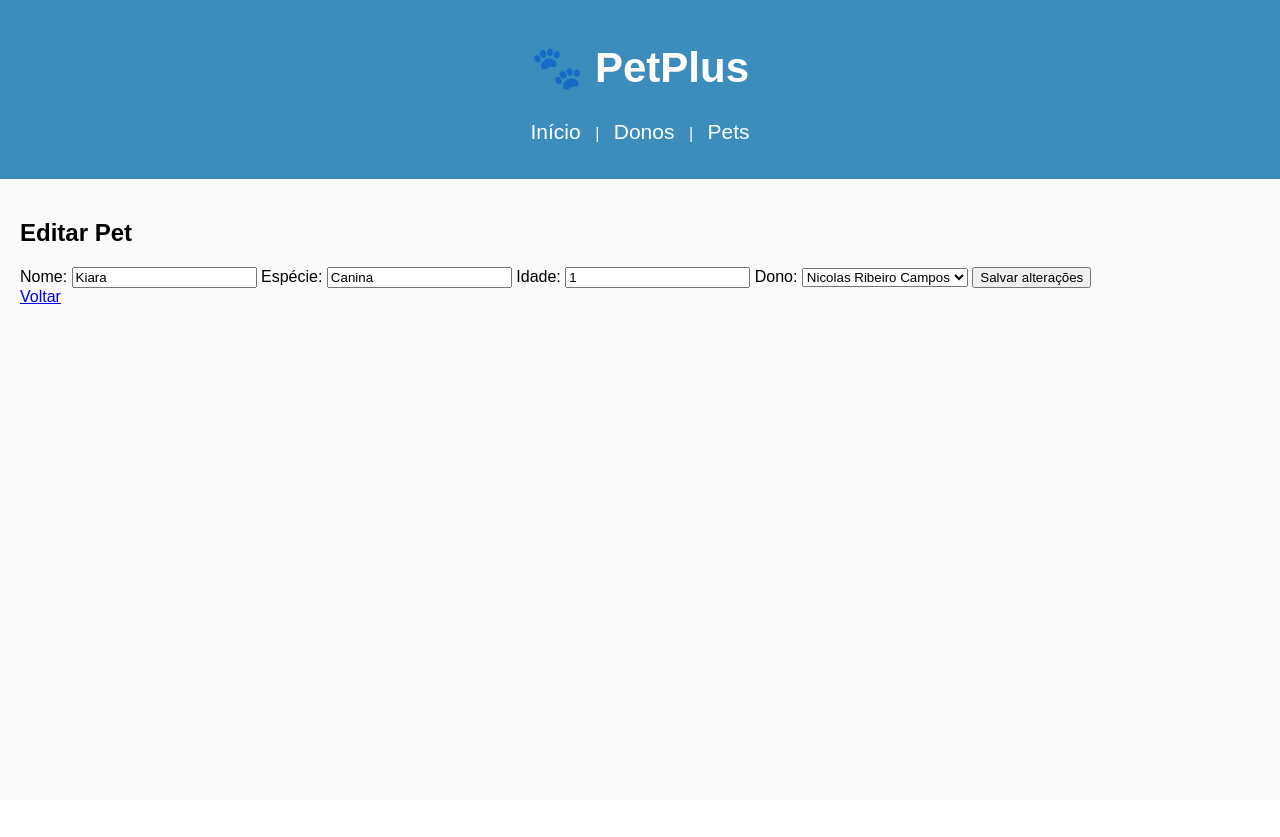
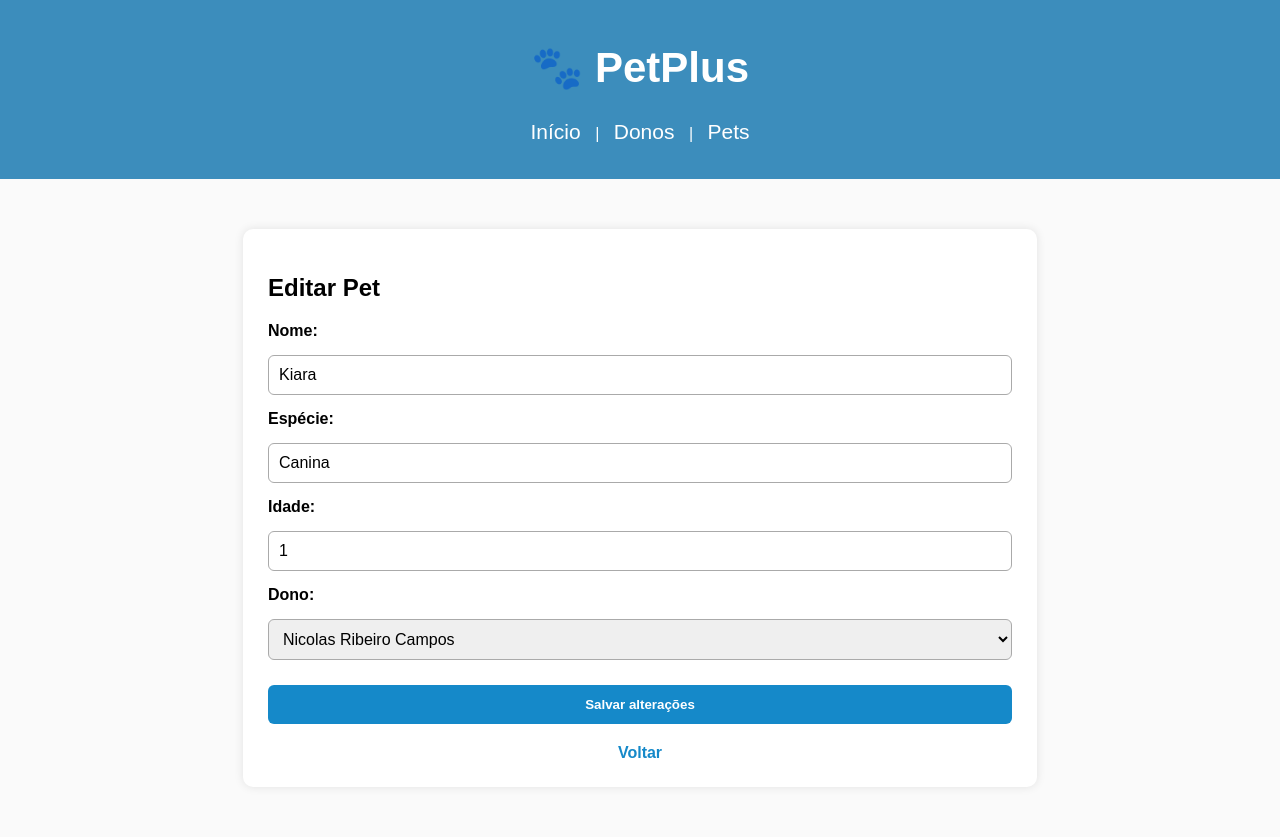
Before and after one commit to NRibeiro1/PETPLUSS, a Flask app: page /editar_pet/1 in a window 1280 px wide. Before the commit the page ends 304 px from the top, so only its background shows below. Run offline with Flask 3, Linux system fonts and the light colour scheme; data comes from the database, SQL or seed files in the repository.

Commit message:
edição do CRUD

```diff
--- /dev/null
+++ b/static/css/editar_pet.css
@@ -0,0 +1,58 @@
+/* ------- FORMULÁRIO PADRONIZADO ------- */
+
+.form-container {
+    width: 60%;
+    margin: 30px auto;
+    background: white;
+    padding: 25px;
+    border-radius: 10px;
+    box-shadow: 0 0 10px rgba(0,0,0,0.1);
+}
+
+.styled-form {
+    display: flex;
+    flex-direction: column;
+    gap: 15px;
+}
+
+.styled-form label {
+    font-weight: bold;
+}
+
+.styled-form input,
+.styled-form select {
+    padding: 10px;
+    border: 1px solid #aaa;
+    border-radius: 6px;
+    font-size: 16px;
+}
+
+.save-btn {
+    margin-top: 10px;
+    padding: 12px;
+    background-color: #1589C9;
+    color: white;
+    font-weight: bold;
+    border: none;
+    border-radius: 6px;
+    transition: 0.3s;
+    cursor: pointer;
+}
+
+.save-btn:hover {
+    background-color: #0f6b99;
+    transform: scale(1.05);
+}
+
+.back-link {
+    display: block;
+    margin-top: 20px;
+    text-align: center;
+    color: #1589C9;
+    font-weight: bold;
+    text-decoration: none;
+}
+
+.back-link:hover {
+    text-decoration: underline;
+}
--- a/templates/editar_pet.html
+++ b/templates/editar_pet.html
@@ -1,21 +1,24 @@
 {% extends 'base.html' %}
 {% block content %}
 
+<link rel="stylesheet" href="/static/css/editar_pet.css">
+
+<div class="form-container">
     <h2>Editar Pet</h2>
 
-<form action="{{ url_for('editar_pet', id=pet['id']) }}" method="POST">
+    <form class="styled-form" action="{{ url_for('editar_pet', id=pet['id']) }}" method="POST">
 
-    <label>Nome:</label>
-    <input type="text" name="nome" value="{{ pet['nome'] }}" required>
+        <label for="nome">Nome:</label>
+        <input type="text" id="nome" name="nome" value="{{ pet['nome'] }}" required>
 
-    <label>Espécie:</label>
-    <input type="text" name="especie" value="{{ pet['especie'] }}" required>
+        <label for="especie">Espécie:</label>
+        <input type="text" id="especie" name="especie" value="{{ pet['especie'] }}" required>
 
-    <label>Idade:</label>
-    <input type="number" name="idade" value="{{ pet['idade'] }}" required>
+        <label for="idade">Idade:</label>
+        <input type="number" id="idade" name="idade" value="{{ pet['idade'] }}" required>
 
-    <label>Dono:</label>
-    <select name="dono_id" required>
+        <label for="dono_id">Dono:</label>
+        <select id="dono_id" name="dono_id" required>
             {% for d in donos %}
                 <option value="{{ d.id }}"
                     {% if d.id == pet['dono_id'] %}selected{% endif %}>
@@ -24,9 +27,10 @@
             {% endfor %}
         </select>
 
-    <button type="submit">Salvar alterações</button>
+        <button class="save-btn" type="submit">Salvar alterações</button>
     </form>
 
-<a href="{{ url_for('listar_pets') }}">Voltar</a>
+    <a class="back-link" href="{{ url_for('listar_pets') }}">Voltar</a>
+</div>
 
 {% endblock %}
```
Also changed, not shown: 1 other file. Lines whose indentation alone changed are shown as unchanged.
